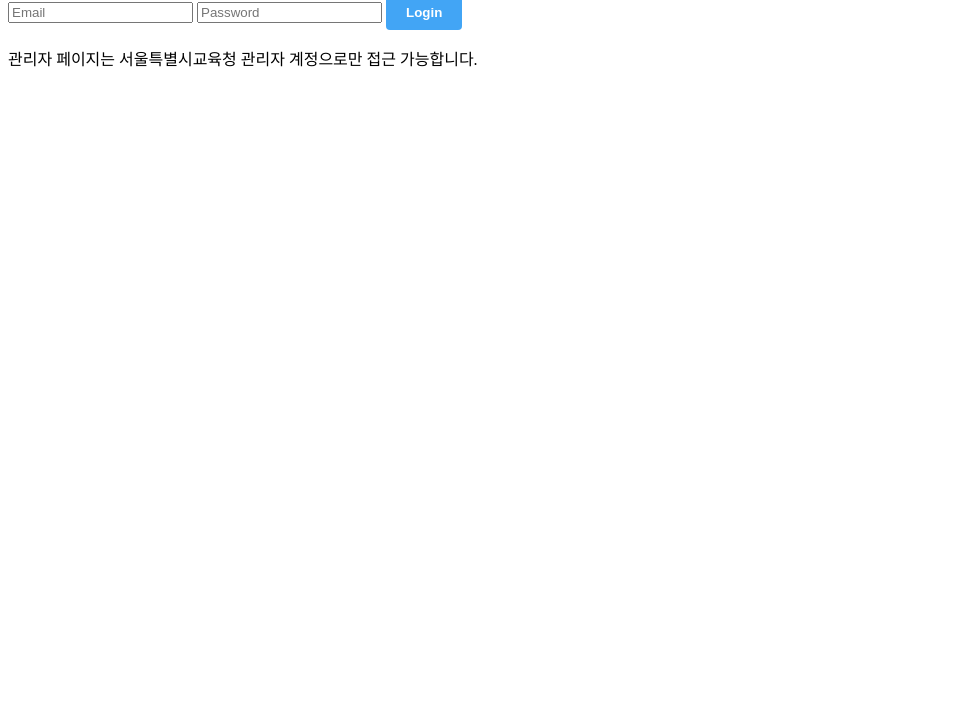
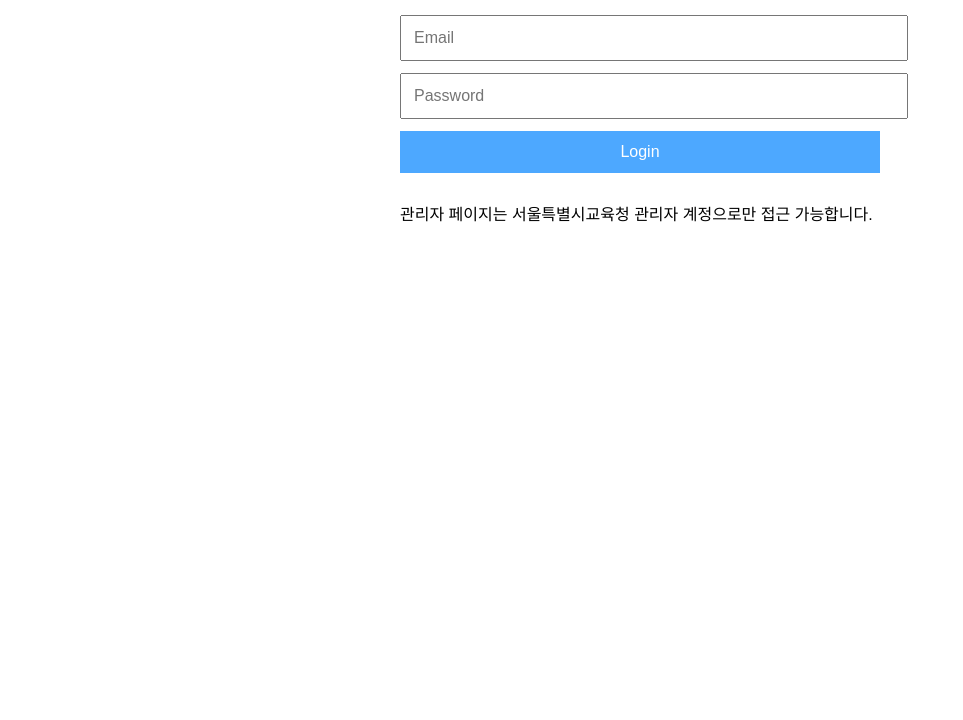
Before and after one commit to mtinet/schoolMonitoring, a plain HTML site: page index.html in a window 1280 px wide. Shown: the part 80-800 px from the top of the page, without its empty margins (0-963 px from the left). Drawn offline with Linux system fonts and the light colour scheme; no server answers.

Commit message:
Add files via upload

```diff
--- a/index.html
+++ b/index.html
@@ -3,15 +3,38 @@
 <head>
   <meta charset="UTF-8">
   <title>서울 직업계고 정보 시스템</title>
-  <!-- Firebase SDK v8 -->
+  <meta name="viewport" content="width=device-width, initial-scale=1.0">
+  <!-- Firebase SDK -->
   <script src="https://www.gstatic.com/firebasejs/8.10.1/firebase-app.js"></script>
   <script src="https://www.gstatic.com/firebasejs/8.10.1/firebase-auth.js"></script>
   <script src="https://www.gstatic.com/firebasejs/8.10.1/firebase-database.js"></script>
   <script src="firebase-config.js"></script>
+  <style>
+    body {
+      font-family: sans-serif;
+      padding: 20px;
+      max-width: 480px;
+      margin: auto;
+    }
+    input, button {
+      width: 100%;
+      padding: 12px;
+      margin-bottom: 12px;
+      font-size: 16px;
+    }
+    button {
+      background-color: #4DA8FF;
+      color: white;
+      border: none;
+      cursor: pointer;
+    }
+    button:hover {
+      background-color: #2d91e5;
+    }
+  </style>
   <script>
     firebase.auth().onAuthStateChanged((user) => {
       if (user) {
-        // 이미 로그인된 사용자라면 바로 리디렉션
         if (user.email === "admin@sen.go.kr") {
           window.location.replace("input.html");
         } else {
@@ -20,55 +43,32 @@
       }
     });
   </script>
-  <style>
-    #loginButton {
-      background-color: #42a5f5; /* 밝은 청색 */
-      color: white;
-      border: none;
-      padding: 10px 20px;
-      border-radius: 4px;
-      font-weight: bold;
-      cursor: pointer;
-    }
-
-    #loginButton:hover {
-      background-color: #1e88e5;
-    }
-  </style>
-
 </head>
 <body>
   <h2>서울 직업계고 정보 시스템</h2>
-
   <input type="email" id="email" placeholder="Email" />
   <input type="password" id="password" placeholder="Password" onkeydown="handleKeyPress(event)" />
-  <button id="loginButton" onclick="login()">Login</button>
-
+  <button onclick="login()">Login</button>
   <p>관리자 페이지는 서울특별시교육청 관리자 계정으로만 접근 가능합니다.</p>
 
   <script>
-    // Firebase 초기화
     firebase.initializeApp(firebaseConfig);
-
     function handleKeyPress(event) {
       if (event.key === "Enter") {
         login();
       }
     }
-
     function login() {
-      var email = document.getElementById("email").value;
-      var password = document.getElementById("password").value;
-
+      const email = document.getElementById("email").value;
+      const password = document.getElementById("password").value;
       firebase.auth().signInWithEmailAndPassword(email, password)
         .then((userCredential) => {
-          var user = userCredential.user;
-          var userEmail = user.email;
-
+          const user = userCredential.user;
+          const userEmail = user.email;
           if (userEmail === "admin@sen.go.kr") {
-            window.location.replace = "input.html"; // 관리자일 경우
+            window.location.replace("input.html");
           } else {
-            window.location.replace = "dashboard.html"; // 일반 사용자
+            window.location.replace("dashboard.html");
           }
         })
         .catch((error) => {
```
